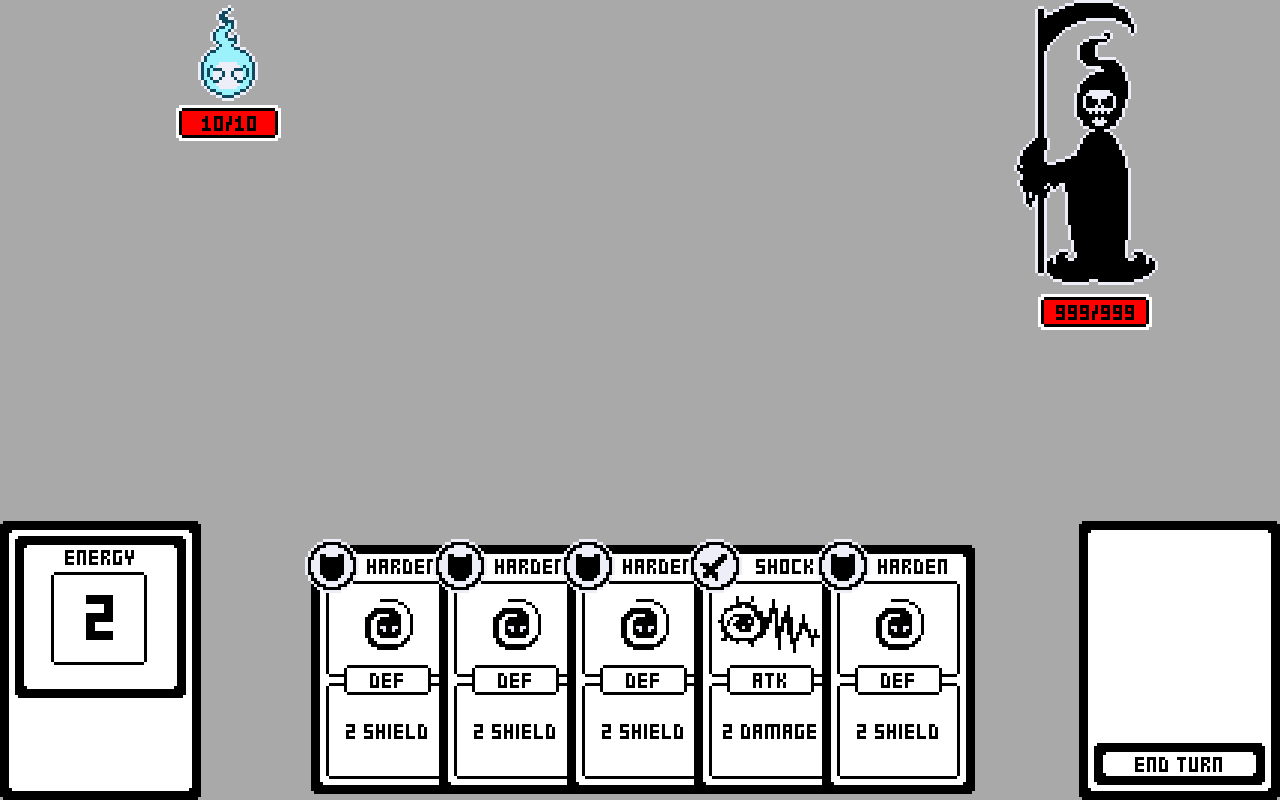
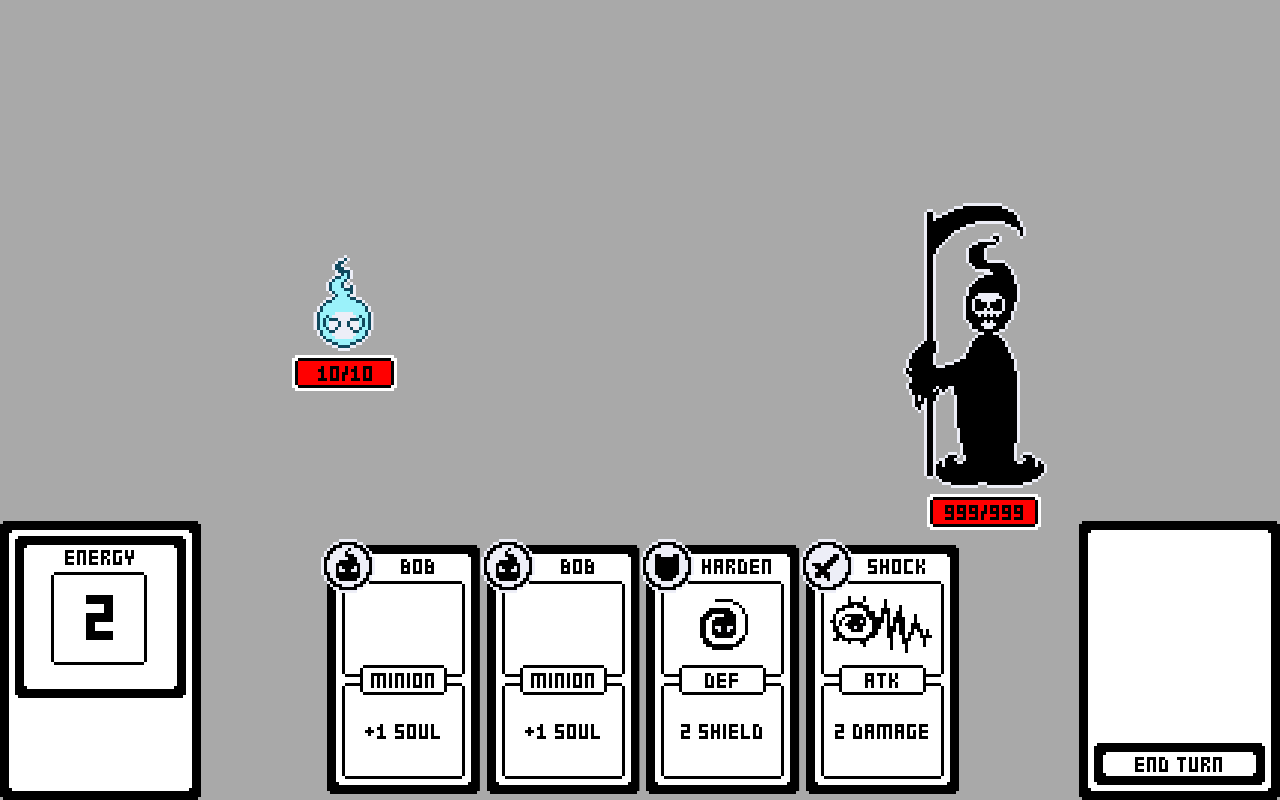
Before and after one commit to IgorFIE/theraisingfightingspirits, a website built with webpack: page dist/index.html in a window 1280 px wide. Built offline with nearby package versions, Linux system fonts and the light colour scheme.

Commit message:
implemented souls containers

```diff
--- a/src/game-variables.js
+++ b/src/game-variables.js
@@ -1,7 +1,11 @@
 const gameWidth = window.innerWidth;
 const gameHeight = window.innerHeight;
 
-const pixelSize = 3;
+// 270, 1
+// 720, 3
+// (value-x1) * ((y2-y1)/(x2-x1)) + y1
+// mark2s = (gameHeight-270) * ((3-1)/(720-270)) + 1
+const pixelSize = Math.ceil((gameHeight - 270) * ((3 - 1) / (870 - 270)) + 1);
 
 const reaperWidth = 200;
 const reaperHeight = 300;
@@ -20,13 +24,17 @@ let cardContainerH = cardHeight + 4;
 const statusBarHeight = 18;
 
 let reaper = null;
-let soul = null;
+
+let soulsContainers = [];
+let souls = [];
+let soulsInUse = null;
+
 let playerCards = [];
 
 const defaultMaxPlayCards = 2;
 let maxPlayCards = defaultMaxPlayCards;
 let cardsPlayed = 0;
-let drawCardNumber = 5;
+let drawCardNumber = 4;
 
 let isPlayerTurn = true;
 
@@ -51,7 +59,10 @@ export const GameVariables = {
     cardContainerH,
 
     reaper,
-    soul,
+
+    soulsContainers,
+    souls,
+    soulsInUse,
 
     playerCards,
 
--- a/src/objects/card.js
+++ b/src/objects/card.js
@@ -17,7 +17,8 @@ export class Card {
 
         this.cardCtx = this.cardCanvas.getContext("2d");
 
-        this.cardType = Math.floor(Math.random() * Object.keys(CardTypes).length);
+        // this.cardType = Math.floor(Math.random() * Object.keys(CardTypes).length);
+        this.cardType = Math.floor(Math.random() * 3);
         this.generateCard();
     }
 
@@ -34,11 +35,11 @@ export class Card {
                 this.generateCardText("SHOCK", "ATK", "2 DAMAGE");
                 break;
 
-            // case CardTypes.Minion:
-            //     drawSprite(this.cardCtx, minionIcon, GameVariables.pixelSize);
-            //     // drawSprite(this.cardCtx, minionIcon, GameVariables.pixelSize, 10, 19);
-            //     this.generateCardText("BOB", "MINION", "+1 SOUL");
-            //     break;
+            case CardTypes.Minion:
+                drawSprite(this.cardCtx, minionIcon, GameVariables.pixelSize);
+                // drawSprite(this.cardCtx, minionIcon, GameVariables.pixelSize, 10, 19);
+                this.generateCardText("BOB", "MINION", "+1 SOUL");
+                break;
 
             default:
                 drawSprite(this.cardCtx, defIcon, GameVariables.pixelSize);
@@ -67,12 +68,12 @@ export class Card {
                 if (GameVariables.isPlayerTurn) {
                     GameVariables.reaper.reaperStatus.takeDamage(2);
                 } else {
-                    GameVariables.soul.soulStatus.takeDamage(2);
+                    GameVariables.soulsInUse.soulStatus.takeDamage(2);
                 }
                 break;
             default:
                 if (GameVariables.isPlayerTurn) {
-                    GameVariables.soul.soulStatus.addShield(2);
+                    GameVariables.soulsInUse.soulStatus.addShield(2);
                 } else {
                     GameVariables.reaper.reaperStatus.addShield(2);
                 }
--- a/src/objects/reaper.js
+++ b/src/objects/reaper.js
@@ -4,10 +4,6 @@ const { drawSprite } = require("../utilities/draw-utilities");
 
 export class Reaper {
     constructor(gameDiv) {
-
-        this.reaperLife = 100;
-        this.reaperDef = 0;
-
         this.reaperContainer = document.createElement("div");
         this.reaperContainer.classList.add("reaper-container");
         gameDiv.appendChild(this.reaperContainer);
@@ -22,11 +18,14 @@ export class Reaper {
 
         this.reaperStatus = new Status(this.reaperContainer, 36, 999, 0);
 
+        this.translateReaper();
         this.draw();
     }
 
-    update() {
-
+    translateReaper() {
+        let reaperX = ((GameVariables.gameWidth / 4) * 3) - (this.reaperStatus.statusCanvas.width / 2);
+        let reaperY = (GameVariables.gameHeight / 4);
+        this.reaperContainer.style.transform = "translate(" + reaperX + "px," + reaperY + "px)";
     }
 
     draw() {
--- a/src/objects/soul.js
+++ b/src/objects/soul.js
@@ -3,24 +3,18 @@ import { Status } from "./status";
 const { drawSprite } = require("../utilities/draw-utilities");
 
 export class Soul {
-    constructor(gameDiv) {
-
-        this.soulLife = 100;
-        this.soulDef = 0;
-
-        this.soulContainer = document.createElement("div");
-        this.soulContainer.classList.add("soul-container");
-        gameDiv.appendChild(this.soulContainer);
-
+    constructor(soulContainer, arrayPosX, arrayPosY) {
+        this.arrayPosX = arrayPosX;
+        this.arrayPosY = arrayPosY;
         this.soulCanvas = document.createElement("canvas");
         this.soulCanvas.width = defaultMaleSoul[0].length * GameVariables.pixelSize;
         this.soulCanvas.height = defaultMaleSoul.length * GameVariables.pixelSize;
         this.soulCanvas.classList.add("soul");
-        this.soulContainer.appendChild(this.soulCanvas);
+        soulContainer.appendChild(this.soulCanvas);
 
         this.soulCtx = this.soulCanvas.getContext("2d");
 
-        this.soulStatus = new Status(this.soulContainer, 33, 10, 0);
+        this.soulStatus = new Status(soulContainer, 33, 10, 0);
 
         this.draw();
     }
--- a/src/screens/game.js
+++ b/src/screens/game.js
@@ -15,13 +15,38 @@ export class Game {
 
         this.background = new Background(this.gameDiv);
         GameVariables.reaper = new Reaper(this.gameDiv);
-        GameVariables.soul = new Soul(this.gameDiv);
+
+        this.generateSoulsContainers();
+        GameVariables.souls[1][1] = new Soul(GameVariables.soulsContainers[1][1], 1, 1);
+        GameVariables.soulsInUse = GameVariables.souls[1][1];
 
         this.ui = new UI(this.gameDiv);
-
         this.ui.startPlayerTurn();
 
         window.requestAnimationFrame(() => this.gameLoop());
+    }
+
+    generateSoulsContainers() {
+        const containerW = (18 + 33) * GameVariables.pixelSize;
+        const containerH = (GameVariables.statusBarHeight + 32) * GameVariables.pixelSize;
+        const containerX = (GameVariables.gameWidth / 4) - ((containerW / 2) * 3);
+        const containerY = (GameVariables.gameHeight / 2) - (containerH * 2);
+        for (let y = 0; y < 3; y++) {
+            let newSoulContainerArray = [];
+            let newSoulArray = [];
+            for (let x = 0; x < 3; x++) {
+                let soulContainer = document.createElement("div");
+                soulContainer.classList.add("soul-container");
+                soulContainer.style.transform = "translate(" +
+                    (containerX + (containerW * x)) + "px," +
+                    (containerY + (containerH * y)) + "px)";
+                this.gameDiv.appendChild(soulContainer);
+                newSoulContainerArray.push(soulContainer);
+                newSoulArray.push(null);
+            }
+            GameVariables.soulsContainers.push(newSoulContainerArray);
+            GameVariables.souls.push(newSoulArray);
+        }
     }
 
     gameLoop() {
```
Also changed, not shown: dist/index.html, 1 other file.
